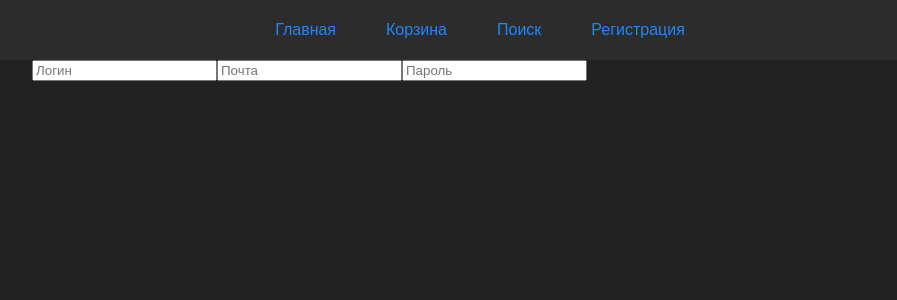
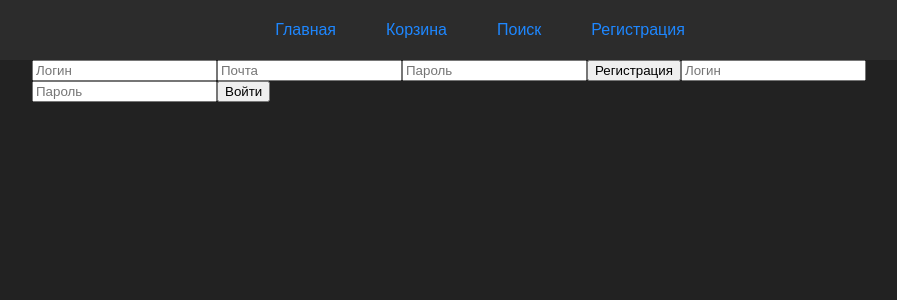
Before and after one commit to Nays06/newProject, an Angular app: page /registartion in a window 1280 px wide. Shown: the top 300 px of the page, without its empty margins (160-1057 px from the left). Built offline with nearby package versions, Linux system fonts and the light colour scheme.

Commit message:
mini-commit

```diff
--- a/src/app/Components/registartion/registartion.component.html
+++ b/src/app/Components/registartion/registartion.component.html
@@ -2,8 +2,10 @@
     <input type="text" placeholder="Логин" [(ngModel)]=" login">
     <input type="email" placeholder="Почта" [(ngModel)]=" email">
     <input type="password" placeholder="Пароль" [(ngModel)]=" password">
+    <button (click)="register()">Регистрация</button>
 
-    {{ login }}
-    {{ email }}
-    {{ password }}
+    <input type="text" placeholder="Логин" [(ngModel)]="logLogin">
+    <input type="password" placeholder="Пароль" [(ngModel)]="logPassword">
+    <button (click)="logIn()">Войти</button>
+
 </div>
--- a/src/app/Components/registartion/registartion.component.ts
+++ b/src/app/Components/registartion/registartion.component.ts
@@ -1,5 +1,6 @@
 import { Component } from '@angular/core';
 import { FormsModule } from '@angular/forms';
+import { AccountService } from '../../Services/account.service';
 
 @Component({
   selector: 'app-registartion',
@@ -8,9 +9,24 @@ import { FormsModule } from '@angular/forms';
   styleUrl: './registartion.component.css'
 })
 export class RegistartionComponent {
+  private _accountService: AccountService;
   login: String = ''
   email: String = ''
   password: String = ''
+  logLogin: String = ''
+  logPassword: String = ''
+
+  constructor(accountService: AccountService){
+      this._accountService = accountService
+    }
+
+    register(){
+      this._accountService.registerUser(this.login, this.email, this.password)
+    }
+
+    logIn(){
+      this._accountService.loginUser(this.logLogin, this.logPassword)
+    }
 
 
 }
--- a/src/app/Services/account.service.ts
+++ b/src/app/Services/account.service.ts
@@ -7,9 +7,14 @@ export class AccountService {
 
   constructor() {}
 
-  registerUser(login: string, email: string, password: string){
+  registerUser(login: String, email: String, password: String){
     const allUser = JSON.parse(localStorage.getItem('allUsers') || '[]')
     allUser.push({login: login, email: email, password: password})
     localStorage.setItem('allUsers', JSON.stringify(allUser))
+    alert(allUser)
+  }
+
+  loginUser(login: String, password: String){
+    const allUser = JSON.parse(localStorage.getItem('allUsers') || '[]')
   }
 }
```
